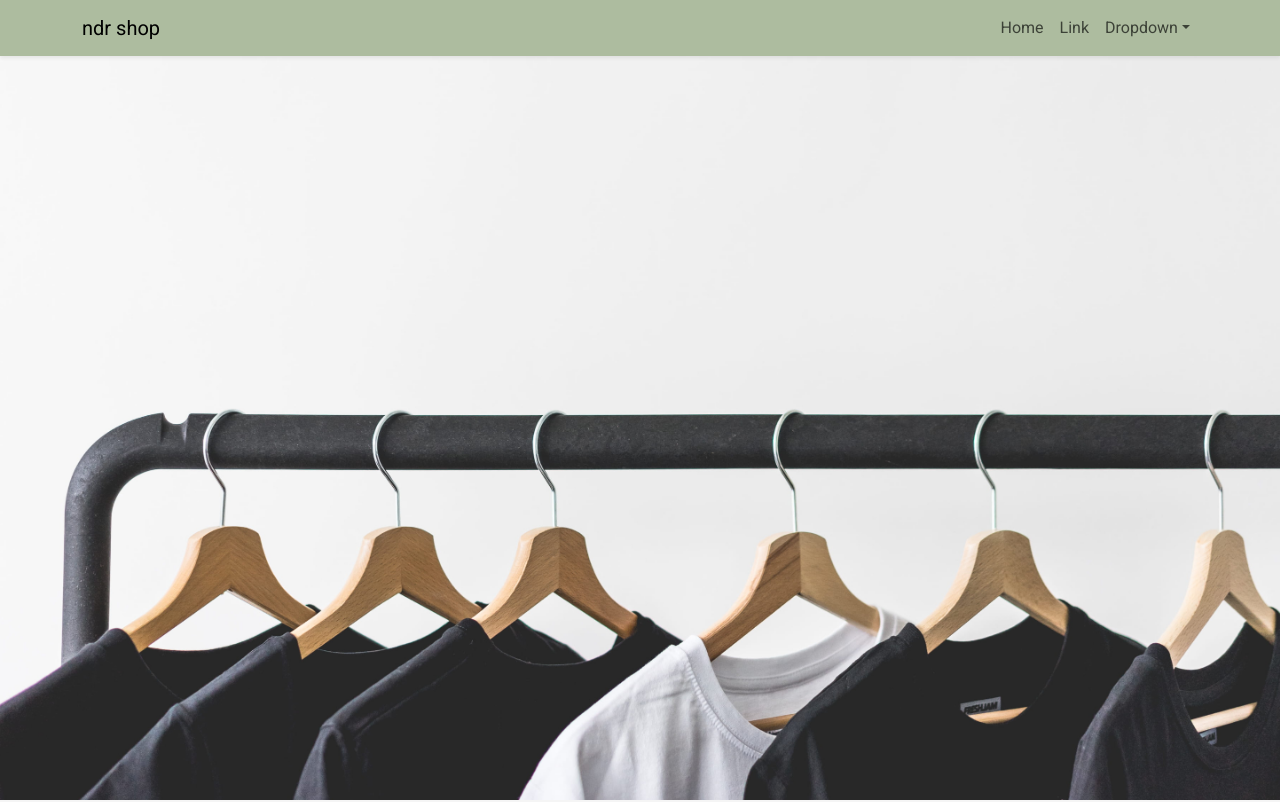
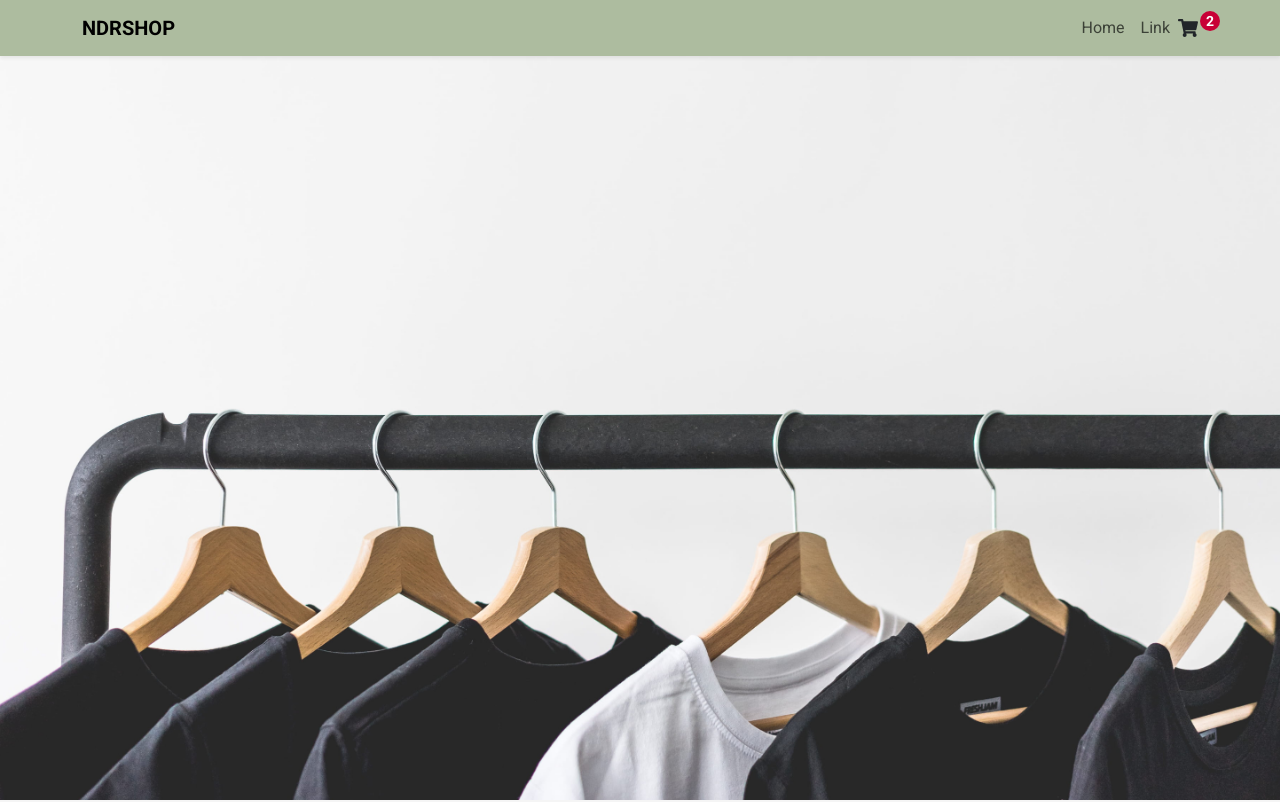
Before and after one commit to adisupiansah/store-react, a React (Vite) app: page / in a window 1280 px wide. Shown: the top 802 px of the page. Built offline with nearby package versions, Linux system fonts and the light colour scheme.

Commit message:
update, 9 Juli 2024

```diff
--- a/src/components/web/Navigasi.jsx
+++ b/src/components/web/Navigasi.jsx
@@ -1,29 +1,20 @@
-import { Navbar, Container, Nav, NavDropdown } from "react-bootstrap";
+import { Navbar, Container, Nav } from "react-bootstrap";
+import Cart from "./cart/Cart"
 
 const Navigasi = () => {
   return (
     <div className="clas-navigasi">
       <Navbar expand="lg" className="navigasi fixed-top shadow-sm">
         <Container>
-          <Navbar.Brand href="#home">ndr shop</Navbar.Brand>
+          <Navbar.Brand href="/" className="fw-bold">NDRSHOP</Navbar.Brand>
           <Navbar.Toggle aria-controls="basic-navbar-nav" />
           <Navbar.Collapse id="basic-navbar-nav">
             <Nav className="ms-auto">
               <Nav.Link href="#home">Home</Nav.Link>
               <Nav.Link href="#link">Link</Nav.Link>
-              <NavDropdown title="Dropdown" id="basic-nav-dropdown">
-                <NavDropdown.Item href="#action/3.1">Action</NavDropdown.Item>
-                <NavDropdown.Item href="#action/3.2">
-                  Another action
-                </NavDropdown.Item>
-                <NavDropdown.Item href="#action/3.3">
-                  Something
-                </NavDropdown.Item>
-                <NavDropdown.Divider />
-                <NavDropdown.Item href="#action/3.4">
-                  Separated link
-                </NavDropdown.Item>
-              </NavDropdown>
+
+                <Cart/>
+
             </Nav>
           </Navbar.Collapse>
         </Container>
--- a/src/components/web/cart/Cart.jsx
+++ b/src/components/web/cart/Cart.jsx
@@ -1,11 +1,39 @@
-import React from 'react'
+import { FaShoppingCart } from "react-icons/fa";
+import { useState } from "react";
+const Cart = () => {
 
-const Cart = () => {
+  const [showCart, setShowCart] = useState(false);
+
+  const toggleCart = () => {
+    setShowCart(!showCart);
+  };
+
   return (
-    <div>
+    <>
 
+    <div className="clas-cart d-flex align-items-center" onClick={toggleCart}>
+      <div className="cart-number">
+        <div className="number d-flex justify-content-center align-items-center">
+          <span className="text-white ">2</span>
+        </div>
+      </div>
+      <FaShoppingCart className="icon-cart fs-5" />
     </div>
-  )
-}
+      {showCart && (
+        <div className="cart-list bg-white d-flex flex-column p-2 position-absolute mt-5">
+          {/* tombol close cart */}
+          <button className="btn-close" onClick={toggleCart}></button>
+          <h5 className="text-center mt-4">daftar belanja</h5>
+          <p className="text-center mt-3 text-secondary">anda belum membeli</p>
+          <hr />
+          <div className="total-cart d-flex justify-content-between">
+            <h5>Total :</h5>
+            <h5 className="fw-bold">Rp. 200.000</h5>
+          </div>
+        </div>
+      )}
+    </>
+  );
+};
 
-export default Cart
+export default Cart;
--- a/src/style/style.css
+++ b/src/style/style.css
@@ -5,6 +5,7 @@
     --gray-color: #F5F5F5;
     --sage-color: #ADBC9F;
     --sage-color-dark: #436850;
+    --red-color: #C80036;
 }
 
 /* =====================================> bg body <===================================== */
@@ -62,3 +63,29 @@ body {
     transition: 0.2s;
 
 }
+
+/* =====================================> Class Cart <===================================== */
+.cart-number {
+    position: absolute;
+    top: 11px;
+    right: 60px;
+    background-color: var(--red-color);
+    border-radius: 50%;
+    width: 20px;
+    height: 20px;
+    display: flex;
+}
+.number{
+    color: white;
+    font-weight: bold;
+    font-size: 14px;
+    margin: auto;
+}
+
+.cart-list{
+    background-color: var(--white-color);
+    width: 400px;
+    max-width: 400px;
+    box-shadow: 0 0 10px 0 rgba(0, 0, 0, 0.2);
+    margin-left: -200px;
+}
```
